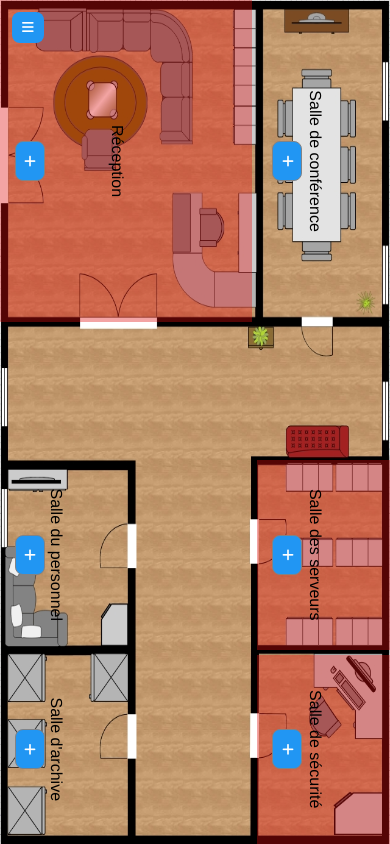
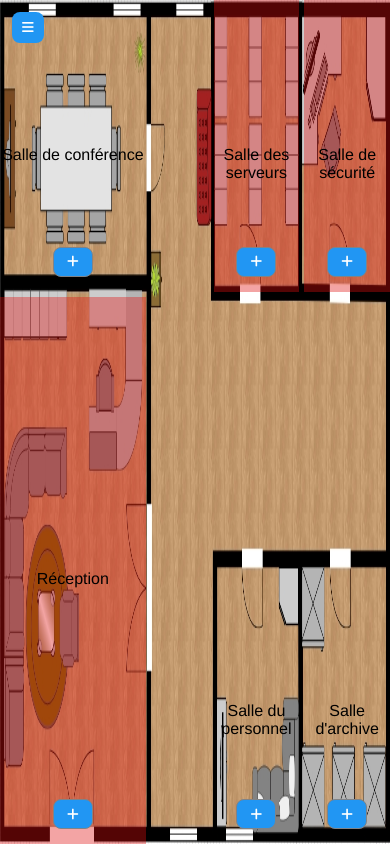
Before and after one commit to ouslimaneabdelilah/WorkSphere, a website: page index.html in a window 390 px wide. Drawn offline with Linux system fonts and the light colour scheme.

Commit message:
fix(css et js): fix changment de color dans les zones obligatoire et responsive dans style

```diff
--- a/employees.json
+++ b/employees.json
@@ -2,7 +2,7 @@
   {
     "id": 1,
     "name": "Alice Dupont",
-    "role": "Réceptionniste",
+    "role": "Réceptionnistes",
     "photo": "https://picsum.photos/200/300",
     "email": "alice.dupont@example.com",
     "phone": "0612345678",
@@ -14,14 +14,14 @@
   {
     "id": 2,
     "name": "Bob Martin",
-    "role": "Technicien IT",
+    "role": "it",
     "photo": "https://picsum.photos/200/300",
     "email": "bob.martin@example.com",
     "phone": "0698765432",
     "experiences": [
       { "company": "Entreprise B", "startDate": "2017-03-15", "endDate": "2021-12-31" }
     ],
-    "currentZone": "Salle des serveurs"
+    "currentZone": "Agents"
   },
   {
     "id": 3,
@@ -51,7 +51,7 @@
   {
     "id": 5,
     "name": "Elodie Bernard",
-    "role": "Nettoyage",
+    "role": "Agents",
     "photo": "https://picsum.photos/200/300",
     "email": "elodie.bernard@example.com",
     "phone": "0633445566",
@@ -63,7 +63,7 @@
   {
     "id": 6,
     "name": "François Leclerc",
-    "role": "Technicien IT",
+    "role": "it",
     "photo": "https://picsum.photos/200/300",
     "email": "francois.leclerc@example.com",
     "phone": "0644556677",
@@ -75,7 +75,7 @@
   {
     "id": 7,
     "name": "Gabrielle Rousseau",
-    "role": "Réceptionniste",
+    "role": "Réceptionnistes",
     "photo": "https://picsum.photos/200/300",
     "email": "gabrielle.rousseau@example.com",
     "phone": "0655667788",
@@ -87,7 +87,7 @@
   {
     "id": 8,
     "name": "Hugo Fontaine",
-    "role": "Agent de sécurité",
+    "role": "Agents",
     "photo": "https://picsum.photos/200/300",
     "email": "hugo.fontaine@example.com",
     "phone": "0666778899",
@@ -99,7 +99,7 @@
   {
     "id": 9,
     "name": "Isabelle Caron",
-    "role": "Technicien IT",
+    "role": "it",
     "photo": "https://picsum.photos/200/300",
     "email": "isabelle.caron@example.com",
     "phone": "0677889900",
--- a/script.js
+++ b/script.js
@@ -15,14 +15,28 @@ let numberInplace = null;
 let employees = [];
 let idEdite = null;
 const searchInput = document.getElementById("search-input");
+const uniqueZones = {
+    "Réception": "Réceptionnistes",
+    "Salle des serveurs": "it",
+    "Salle de sécurité": "Agents",
+  };
 let limitations = {
-  Réception: 2,
+  "Réception": 2,
   "Salle des serveurs": 10,
   "Salle de sécurité": 4,
   "Salle d'archive": 2,
-  Nettoyage: 4,
+  "Salle de conférence": 4,
   "Salle du personnel": 3,
 };
+
+  const zones = [
+    { name: "Réception", selector: ".reception .zone-body",obligatoire:true },
+    { name: "Salle des serveurs", selector: ".server .zone-body",obligatoire:true },
+    { name: "Salle de sécurité", selector: ".security .zone-body",obligatoire:true },
+    { name: "Salle du personnel", selector: ".staffroom .zone-body",obligatoire:false },
+    { name: "Salle d'archive", selector: ".archive .zone-body",obligatoire:false },
+    { name: "Salle de conférence", selector: ".conference .zone-body",obligatoire:false },
+  ];
 
 // function pour loadData
 async function loadData() {
@@ -103,20 +117,16 @@ function renderAffichier(employees) {
         employee.role.toLowerCase().includes(searchTerm.toLowerCase())
     );
   }
-  const zones = [
-    { name: "Réception", selector: ".reception .zone-body",obligatoire:true },
-    { name: "Salle des serveurs", selector: ".server .zone-body",obligatoire:true },
-    { name: "Salle de sécurité", selector: ".security .zone-body",obligatoire:true },
-    { name: "Salle du personnel", selector: ".staffroom .zone-body",obligatoire:false },
-    { name: "Salle d'archive", selector: ".archive .zone-body",obligatoire:false },
-    { name: "Salle de conférence", selector: ".conference .zone-body",obligatoire:false },
-  ];
 
   zones.forEach((zone) => {
     const members = filterParZone(employees, zone.name);
     const zoneElement = document.querySelector(zone.selector);
     if(zone.obligatoire && members.length === 0){
       document.querySelector(zone.selector.split(" ")[0]).style.backgroundColor = "rgba(224, 15, 15, 0.377)"
+    }
+    else{
+      document.querySelector(zone.selector.split(" ")[0]).style.backgroundColor = "transparent"
+
     }
     InjectHtml(members, zoneElement);
   });
@@ -395,11 +405,6 @@ function renderModalContent(zone, container) {
     (emp) => emp.currentZone === null
   );
   let employeeAcces = [];
-  const uniqueZones = {
-    Réception: "Réceptionnistes",
-    "Salle des serveurs": "it",
-    "Salle de sécurité": "Agents",
-  };
   if (uniqueZones[zone]) {
     employeeAcces = unassignedEmployees.filter(
       (emp) => emp.role === uniqueZones[zone] || emp.role === "Manager"
@@ -484,5 +489,3 @@ hamburger.addEventListener("click",()=>{
   const sideBar =document.querySelector(".sidebar");
   sideBar.classList.toggle("sidebar--open")
 })
-
-//
--- a/style.css
+++ b/style.css
@@ -563,12 +563,12 @@ input[type="submit"]:hover {
     }
 
     #floorplan {
-        width: 100vh;
-        height: 100vw;
+         width: 100%;
+        height: 100%;
         position: absolute;
         top: 50%;
         left: 50%;
-        transform: translate(-50%, -50%) rotate(90deg);
+        transform: translate(-50%, -50%);
         background-size: 100% 100%;
         background-position: center;
         background-repeat: no-repeat;
@@ -582,9 +582,6 @@ input[type="submit"]:hover {
         display: none;
     }
 
-    .plan {
-        grid-template-columns: 1fr;
-    }
         .sidebar.sidebar--open{
         display: flex;
         position: fixed;
```
